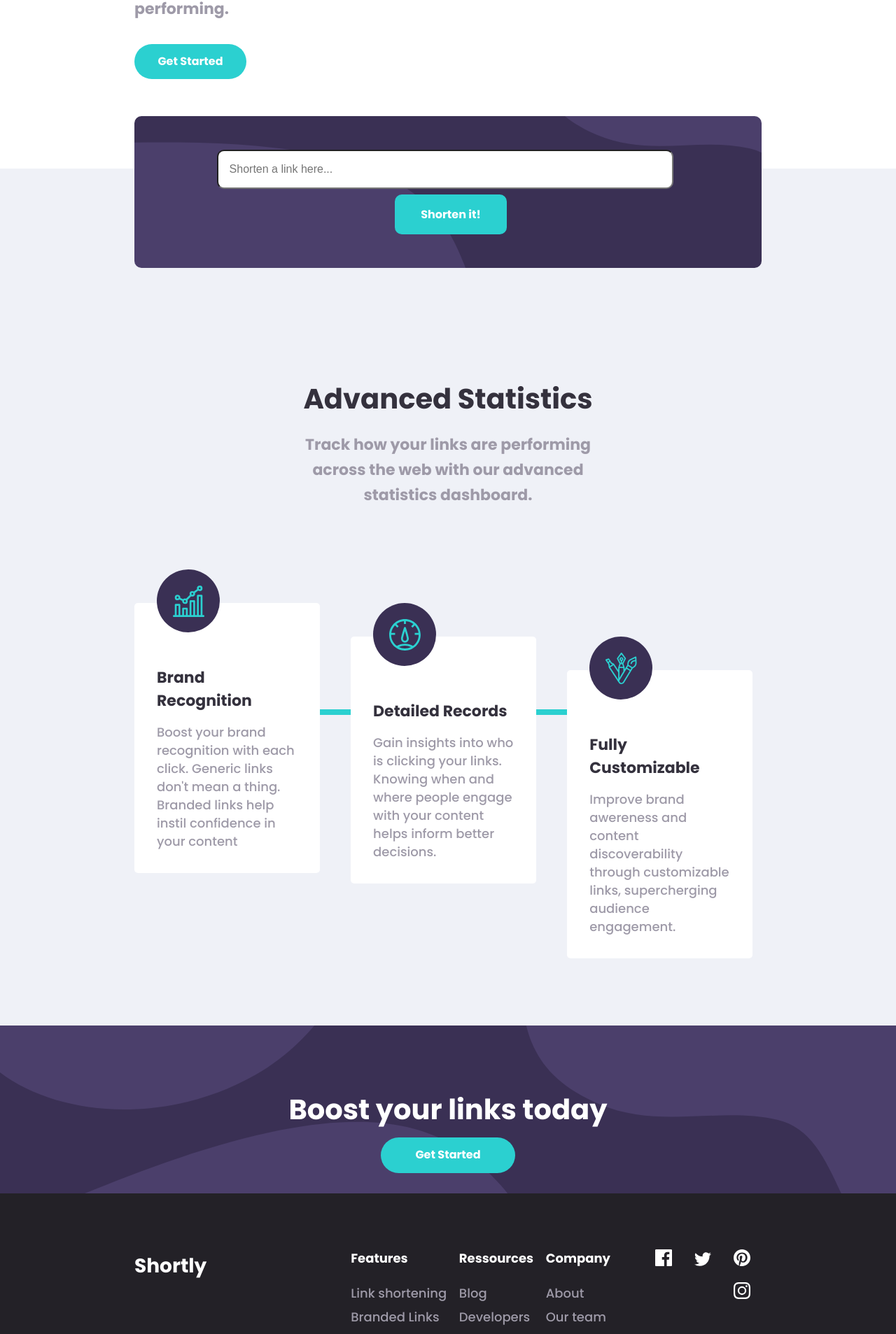
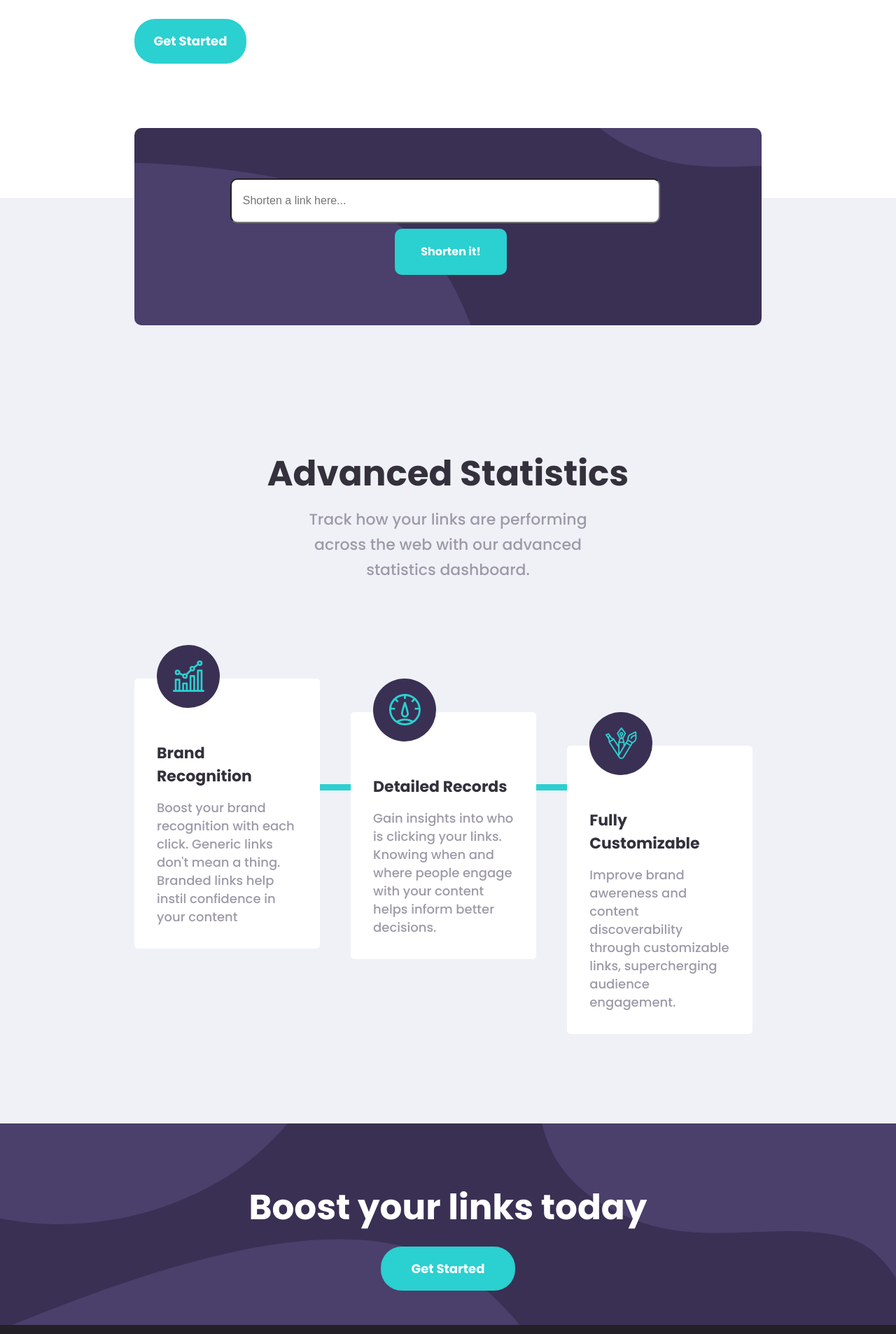
Before and after one commit to AnnaMarandola/shorten_links, a React (Create React App) app: page / in a window 1280 px wide. Shown: the part 797-2704 px from the top of the page at 70% size. Built offline with nearby package versions, Linux system fonts and the light colour scheme.

Commit message:
css details

```diff
--- a/src/components/BoostBanner.js
+++ b/src/components/BoostBanner.js
@@ -18,15 +18,16 @@ const styles = (theme) => ({
     justifyContent: "space-evenly",
     [theme.breakpoints.up("md")]: {
       backgroundImage: `url(${BOOSTDESKTOP})`,
-      backgroundPosition: "center 20%",
-      height: "15rem",
+      backgroundPosition: "center 5%",
+      height: "18rem",
     },
   },
   title: {
     color: "white",
     marginTop: "6rem",
     [theme.breakpoints.up("md")]: {
-      marginBottom: "1rem",
+      marginBottom: "2rem",
+      marginTop: "6rem",
     },
   },
   getStartedBtn: {
@@ -34,6 +35,7 @@ const styles = (theme) => ({
     marginBottom: "6rem",
     [theme.breakpoints.up("md")]: {
       marginBottom: "rem",
+      padding: "1rem 0"
     },
 
   },
--- a/src/components/CTAButton.js
+++ b/src/components/CTAButton.js
@@ -5,7 +5,7 @@ export default withStyles((theme) => ({
   root: {
     padding: "0.7em 1.5em",
     borderRadius: "30px",
-    fontSize: "1rem",
+    fontSize: "18px",
     border: "0px",
     color: "white",
     textTransform: "initial",
--- a/src/components/Footer.js
+++ b/src/components/Footer.js
@@ -39,6 +39,7 @@ const styles = (theme) => ({
     [theme.breakpoints.up("md")]: {
       display: "flex",
       width: "75%",
+      minWidth: "30rem",
       justifyContent: "space-around",
     },
   },
@@ -71,6 +72,7 @@ const styles = (theme) => ({
       width: "40%",
       textAlign: "right",
       margin: 0,
+      minWidth: "15rem"
     },
   },
   avatarContainer: {
@@ -80,9 +82,15 @@ const styles = (theme) => ({
   },
   contactIcon: {
     margin: "1rem",
+    width: "10%",
+    padding: "0.2rem",
     [theme.breakpoints.up("md")]: {
       margin: "0 1rem 1rem 1rem",
     },
+    "&:hover": {
+      backgroundColor: theme.palette.primary.turquoise,
+      borderRadius: "30px",
+    }
   },
 });
 
--- a/src/components/Hero.js
+++ b/src/components/Hero.js
@@ -13,7 +13,7 @@ const styles = (theme) => ({
     [theme.breakpoints.up("md")]: {
       flexDirection: "row",
       paddingTop: "2rem",
-      paddingBottom: "8rem"
+      paddingBottom: "12rem"
     },
   },
   textContainer: {
@@ -34,7 +34,7 @@ const styles = (theme) => ({
   subtitle: {
     marginBottom: "2rem",
     [theme.breakpoints.up("md")]: {
-        width: "65%"
+        width: "70%"
     },
   },
   imageContainer: {
@@ -47,14 +47,15 @@ const styles = (theme) => ({
     overflowRight: "hidden",
     marginBottom: "2rem",
     [theme.breakpoints.up("sm")]: {
-      width: "110%",
-      marginLeft: "7rem",
+      width: "140%",
+      marginLeft: "0rem",
     },
   },
   getStartedBtn: {
     width: "60%",
     [theme.breakpoints.up("sm")]: {
-        width: "10rem"
+        width: "10rem",
+        padding: "1rem 0"
       },
   },
 });
--- a/src/components/Navbar.js
+++ b/src/components/Navbar.js
@@ -73,9 +73,9 @@ function Nav({ classes }) {
     <div className={classes.root}>
       <div className={classes.navLinksContainer}>
         <img src={LOGO} alt="logo" className={classes.logo} />
-        <Link className={classes.navLink}>Features</Link>
-        <Link className={classes.navLink}>Pricing</Link>
-        <Link className={classes.navLink}>Ressources</Link>
+        <Link className={classes.navLink} href="/" >Features</Link>
+        <Link className={classes.navLink} href="/" >Pricing</Link>
+        <Link className={classes.navLink} href="/" >Ressources</Link>
       </div>
       <div className={classes.authButtons}>
         <Link className={classes.navLink}>Login</Link>
--- a/src/components/PromoSection.js
+++ b/src/components/PromoSection.js
@@ -6,6 +6,7 @@ import CUSTOM from "../assets/icon-fully-customizable.svg";
 const styles = (theme) => ({
   root: {
     backgroundColor: theme.palette.secondary.whiteish,
+    paddingBottom: "2rem"
   },
   title: {
     textAlign: "center",
@@ -30,7 +31,7 @@ const styles = (theme) => ({
   },
   blueLine: {
     backgroundColor: theme.palette.primary.turquoise,
-    width: "5px",
+    width: "7px",
     height: "40rem",
     position: "relative",
     bottom: "-10rem",
@@ -39,7 +40,7 @@ const styles = (theme) => ({
     [theme.breakpoints.up("md")]: {
       width: "60%",
       marginLeft: "20%",
-      height: "8px",
+      height: "9px",
       position: "relative",
       bottom: "-10rem",
       left: 0,
@@ -68,7 +69,7 @@ const styles = (theme) => ({
   card: {
     width: "90%",
     height: "fit-content",
-    marginLeft: "5%",
+    marginLeft: "5.3%",
     marginBottom: "6rem",
     textAlign: "center",
     backgroundColor: "white",
--- a/src/components/SearchBar.js
+++ b/src/components/SearchBar.js
@@ -23,15 +23,15 @@ const styles = (theme) => ({
     position: "relative",
     top: "-90px",
     [theme.breakpoints.up("md")]: {
-      padding: "2.5rem",
+      padding: "4rem",
       textAlign: "center",
       flexDirection: "column",
       width: "70%",
       marginLeft: "15%",
       backgroundImage: `url(${BGDESKTOP})`,
-      backgroundPosition: "center 20% ",
+      backgroundPosition: "center 30% ",
       position: "relative",
-      top: "-75px",
+      top: "-100px",
     },
   },
   input: {
@@ -43,6 +43,7 @@ const styles = (theme) => ({
     paddingLeft: "1rem",
     fontSize: "1rem",
     [theme.breakpoints.up("md")]: {
+      height: "4rem",
       width: "80%",
       marginBottom: 0,
       marginRight: "1rem",
@@ -50,7 +51,7 @@ const styles = (theme) => ({
     },
   },
   shortenBtn: {
-    padding: "0.9em 2em",
+    padding: "1.2em 2em",
     width: "100%",
     borderRadius: "10px",
     fontSize: "1rem",
--- a/src/index.js
+++ b/src/index.js
@@ -17,7 +17,7 @@ typography: {
   fontFamily: "Poppins",
   h1: {
     color: "#34313D",
-    fontSize: "80px",
+    fontSize: "90px",
     fontWeight: 700,
     lineHeight: "90px",
     '@media (max-width:600px)': {
@@ -27,7 +27,7 @@ typography: {
   },
   h2: {
     color: "#34313D",
-    fontSize: "40px",
+    fontSize: "50px",
     fontWeight: 700,
     lineHeight: "48px",
     '@media (max-width:600px)': {
@@ -44,7 +44,7 @@ typography: {
   h5: {
     color: "#9E9AA8",
     fontSize: "22px",
-    fontWeight: 700,
+    fontWeight: 500,
     lineHeight: "36px",
     '@media (max-width:600px)': {
       fontSize: "18px",
```
